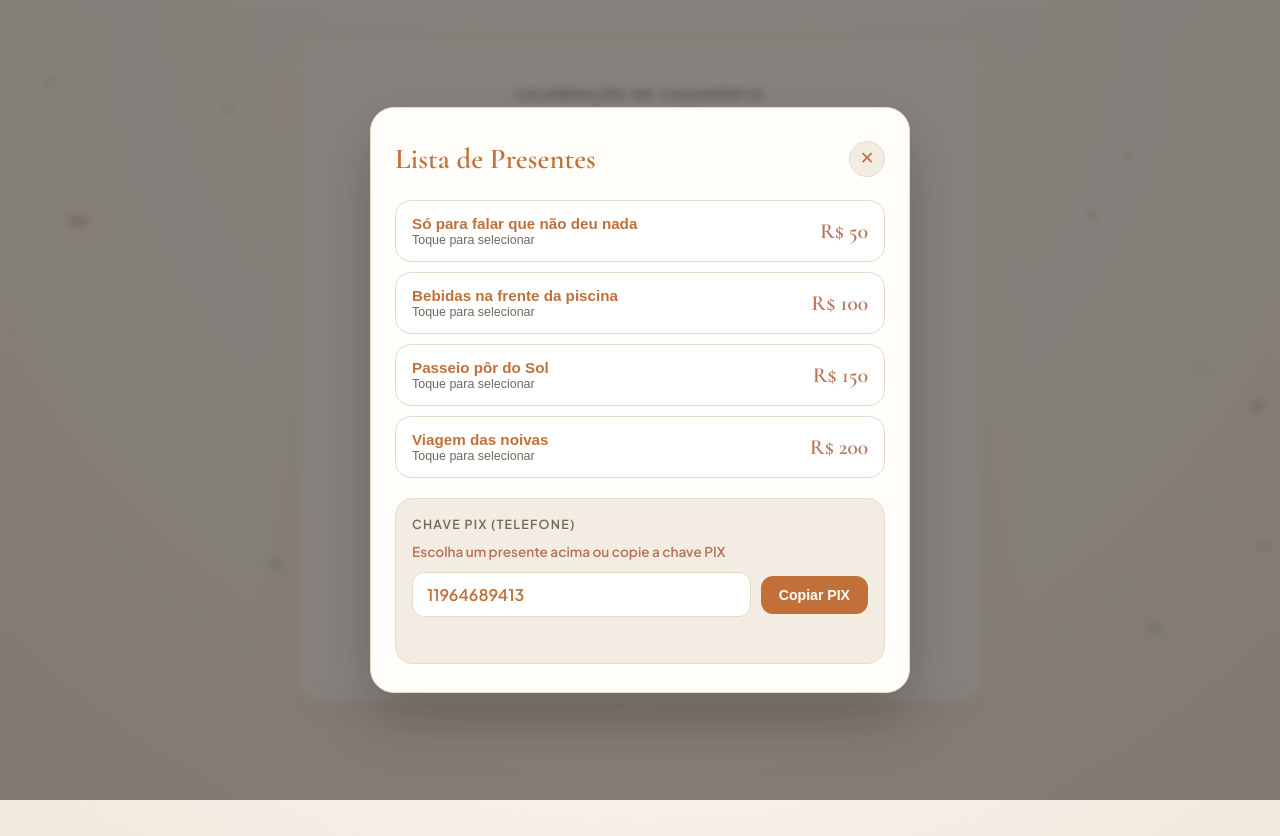
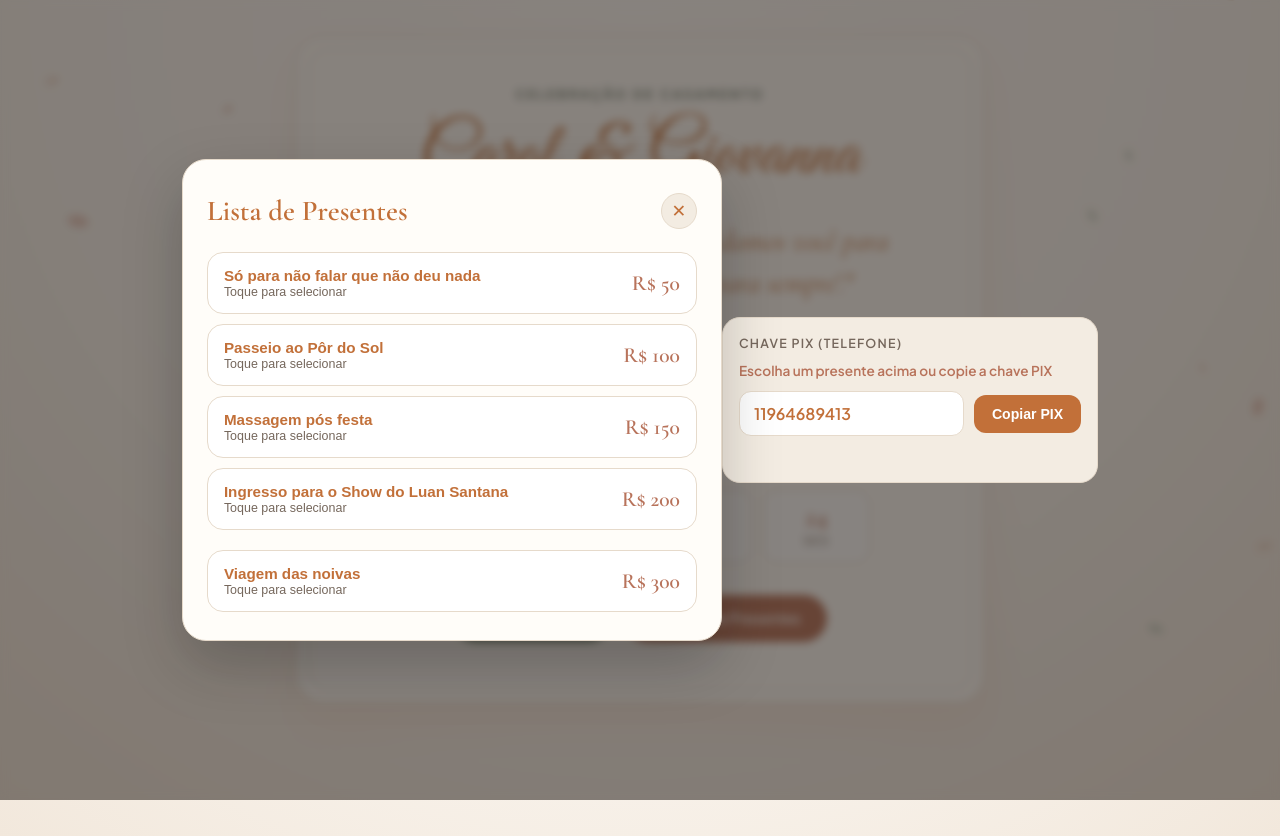
Before and after one commit to Caroline-Rd/Casamento, a plain HTML site: page index.html in a window 1280 px wide. Both pictures are taken after a click on the button "🎁 Lista de Presentes". Drawn offline with nearby package versions, Linux system fonts and the light colour scheme.

Commit message:
Update index.html

```diff
--- a/index.html
+++ b/index.html
@@ -535,36 +535,45 @@
       </div>
 
       <div class="gifts-grid" id="gifts-list">
-        <button type="button" class="gift-item" data-gift="Só para falar que não deu nada (R$ 75)">
+        <button type="button" class="gift-item" data-gift="Só para não falar que não deu nada (R$ 50)">
           <div>
-            <span class="gift-name">Só para falar que não deu nada</span>
+            <span class="gift-name">Só para não falar que não deu nada</span>
             <span class="gift-sub">Toque para selecionar</span>
           </div>
           <span class="gift-price">R$ 50</span>
         </button>
 
-        <button type="button" class="gift-item" data-gift="Bebidas na frente da piscina (R$ 100)">
+        <button type="button" class="gift-item" data-gift="Passeio ao Pôr do Sol (R$ 100)">
           <div>
-            <span class="gift-name">Bebidas na frente da piscina</span>
+            <span class="gift-name">Passeio ao Pôr do Sol</span>
             <span class="gift-sub">Toque para selecionar</span>
           </div>
           <span class="gift-price">R$ 100</span>
         </button>
 
-        <button type="button" class="gift-item" data-gift="Passeiai pôr do Sol (R$ 150)">
+        <button type="button" class="gift-item" data-gift="Massagem Pós festa (R$ 150)">
           <div>
-            <span class="gift-name">Passeio pôr do Sol</span>
+            <span class="gift-name">Massagem pós festa</span>
             <span class="gift-sub">Toque para selecionar</span>
           </div>
           <span class="gift-price">R$ 150</span>
         </button>
 
-        <button type="button" class="gift-item" data-gift="Viagem das noivas (R$ 200)">
+        <button type="button" class="gift-item" data-gift="Ingresso para o Show do Luan Santa (R$ 200)">
+          <div>
+            <span class="gift-name">Ingresso para o Show do Luan Santana</span>
+            <span class="gift-sub">Toque para selecionar</span>
+          </div>
+          <span class="gift-price">R$ 200</span>
+        </button>
+      </div>
+
+       <button type="button" class="gift-item" data-gift="Viagem das Noivas (R$ 300)">
           <div>
             <span class="gift-name">Viagem das noivas</span>
             <span class="gift-sub">Toque para selecionar</span>
           </div>
-          <span class="gift-price">R$ 200</span>
+          <span class="gift-price">R$ 300</span>
         </button>
       </div>
 
```
